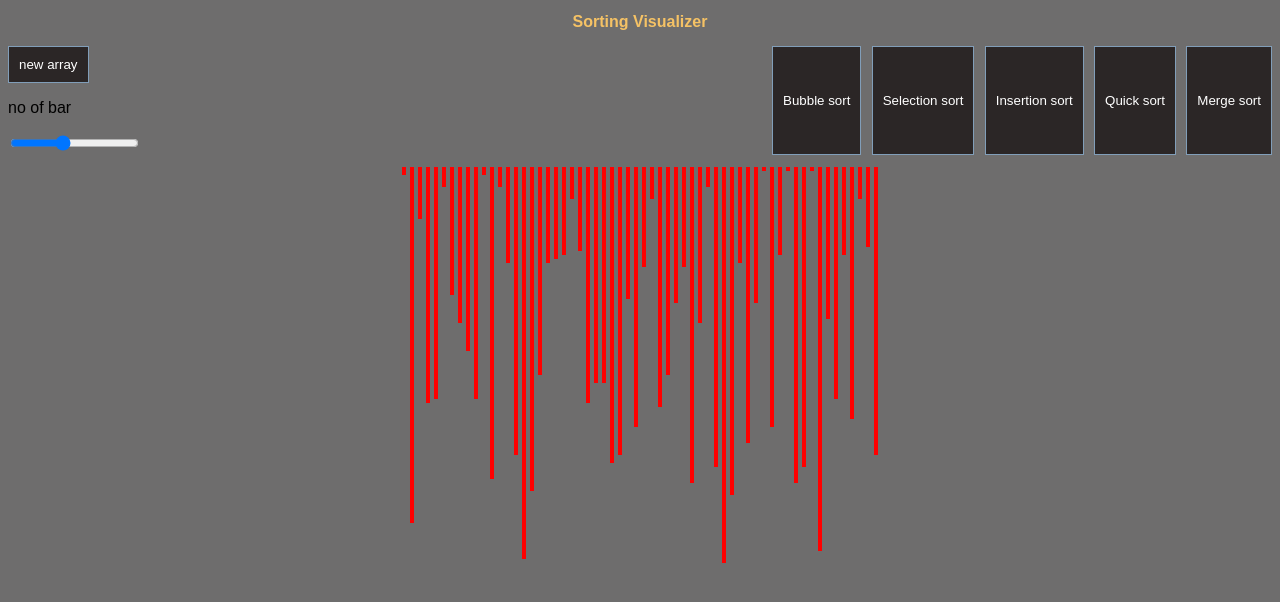
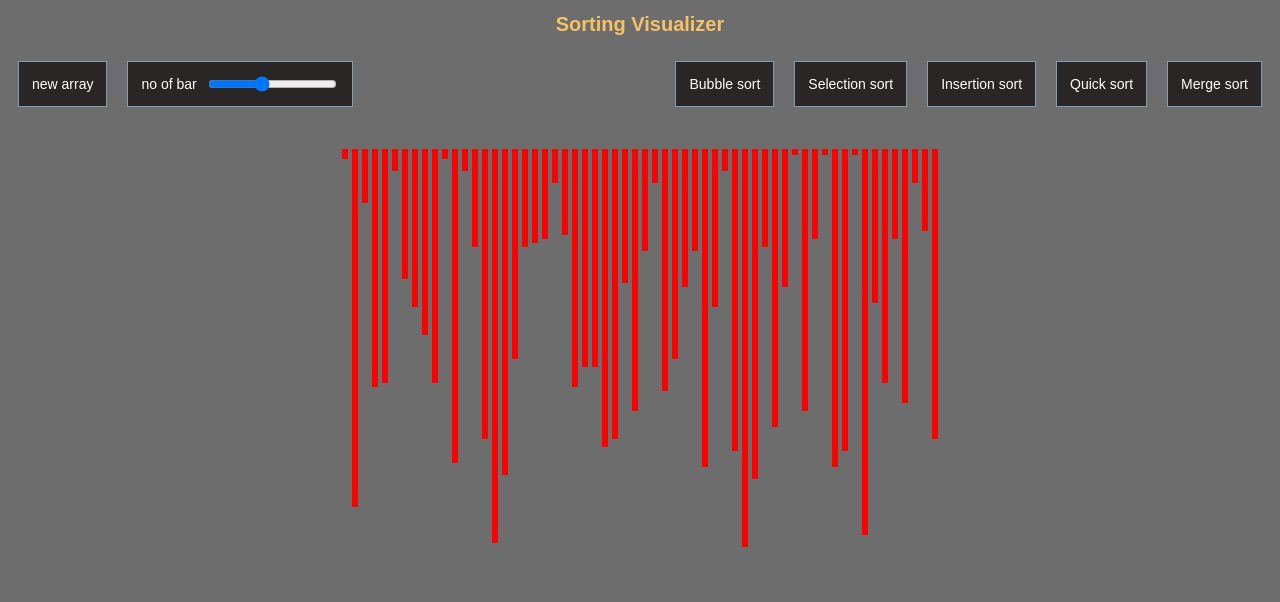
Before and after one commit to VedantGonnade/sorting-visualizer, a plain HTML site: page index.html in a window 1280 px wide. Drawn offline with Linux system fonts and the light colour scheme.

Commit message:
added styling for the components

```diff
--- a/styles/header.css
+++ b/styles/header.css
@@ -4,4 +4,5 @@
     padding: 5px 0px 15px 0px;
     font-weight: 600;
     color: rgb(245, 194, 101);
+    font-size: 20px;
 }
--- a/styles/sorting.css
+++ b/styles/sorting.css
@@ -1,31 +1,50 @@
-.buttons {
+.buttons,
+.no-of-bar,
+.left-section,
+.sorting-algorithm-buttons {
     display: flex;
     justify-content: space-between;
+    align-items: center;
 }
 
-.buttons button {
-    padding: 10px;
+.buttons button,
+.no-of-bar
+{
+    margin: 10px;
+    padding: 14px 13px 14px 13px;
     border: 1px solid rgb(129, 158, 185);
     color: white;
     background-color: rgb(43, 38, 38);
     cursor: pointer;
+    transition: background-color, color 0.5s;
+    font-size: 14px;
 }
 
-.sorting-algorithm-buttons{
-    display: flex;
-    justify-content: space-between;
-    width: 500px;
+.buttons button:hover,
+.no-of-bar:hover,
+.no-of-bar:hover p {
+    background-color: rgb(151, 144, 144);
+    border-color: white;
+    color: yellow;
 }
 
 .bar-style {
-    border: 2px solid red;
+    border: 3px solid red;
     margin: 2px;
 }
 
 .bars-style {
     display: flex;
-    flex-direction: row;
     justify-content: center;
-    padding-top: 10px;
+    padding-top: 30px;
+}
 
+
+.no-of-bar {
+    padding: 0px 13px 0px 13px;
 }
+
+.no-of-bar p {
+    width: 60px;
+    margin-right: 5px;
+}
```
